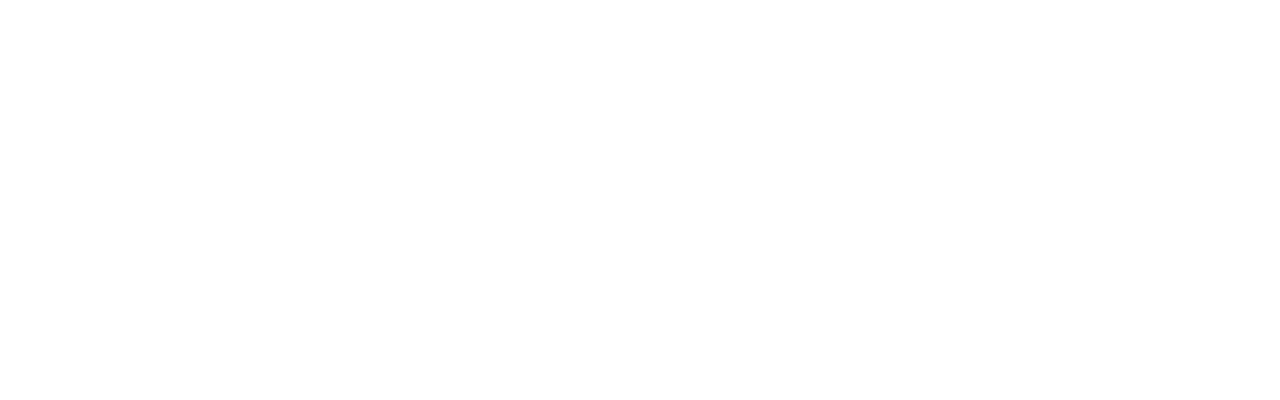
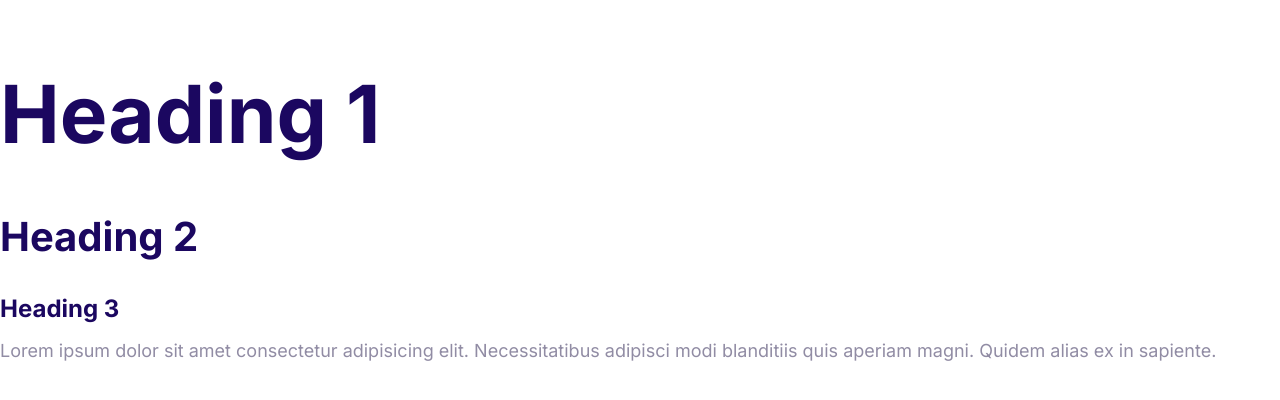
Before and after one commit to Karthi13krishna/Moshify, a plain HTML site: page index.html in a window 1280 px wide. Drawn offline with Linux system fonts and the light colour scheme.

Commit message:
Define the styles for the fonts.

```diff
--- a/css/styles.css
+++ b/css/styles.css
@@ -5,3 +5,55 @@
   --color-headings: #1b0760;
   --color-body: #918ca4;
 }
+
+html {
+  font-size: 62.5%;
+}
+
+body {
+  font-family: Inter, Arial, Helvetica, sans-serif;
+  font-size: 2.4rem;
+  line-height: 1.5;
+  color: var(--color-body);
+}
+
+h1,
+h2,
+h3 {
+  color: var(--color-headings);
+  margin-bottom: 1rem;
+}
+
+h1 {
+  font-size: 7rem;
+}
+
+h2 {
+  font-size: 4rem;
+}
+
+h3 {
+  font-size: 3rem;
+}
+
+p {
+  margin-top: 0;
+}
+
+@media screen and (min-width: 1024px) {
+  body {
+    font-size: 1.8rem;
+  }
+
+  h1 {
+    font-size: 8rem;
+  }
+
+  h2 {
+    font-size: 4rem;
+  }
+
+  h3 {
+    font-size: 2.4rem;
+  }
+}
--- a/index.html
+++ b/index.html
@@ -5,8 +5,22 @@
     <meta http-equiv="X-UA-Compatible" content="IE=edge" />
     <meta name="viewport" content="width=device-width, initial-scale=1.0" />
     <title>Document</title>
+    <link rel="preconnect" href="https://fonts.googleapis.com" />
+    <link rel="preconnect" href="https://fonts.gstatic.com" crossorigin />
+    <link
+      href="https://fonts.googleapis.com/css2?family=Inter:wght@400;700&display=swap"
+      rel="stylesheet"
+    />
     <link rel="stylesheet" href="css/normalize.css" />
     <link rel="stylesheet" href="css/styles.css" />
   </head>
-  <body></body>
+  <body>
+    <h1>Heading 1</h1>
+    <h2>Heading 2</h2>
+    <h3>Heading 3</h3>
+    <p>
+      Lorem ipsum dolor sit amet consectetur adipisicing elit. Necessitatibus
+      adipisci modi blanditiis quis aperiam magni. Quidem alias ex in sapiente.
+    </p>
+  </body>
 </html>
```
